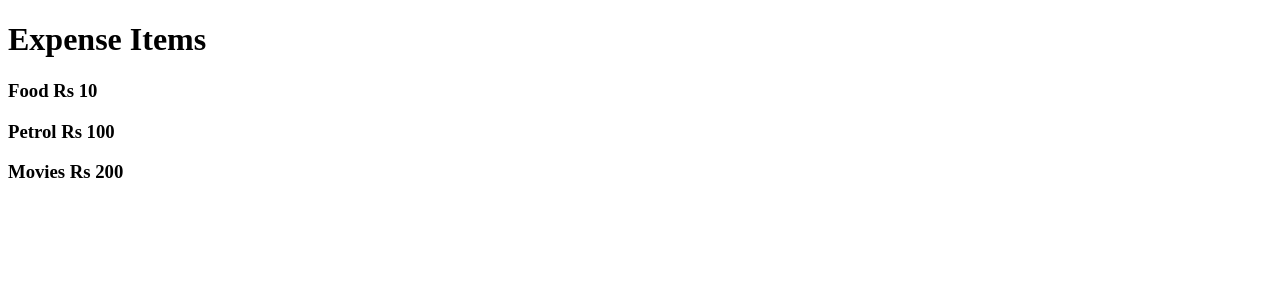
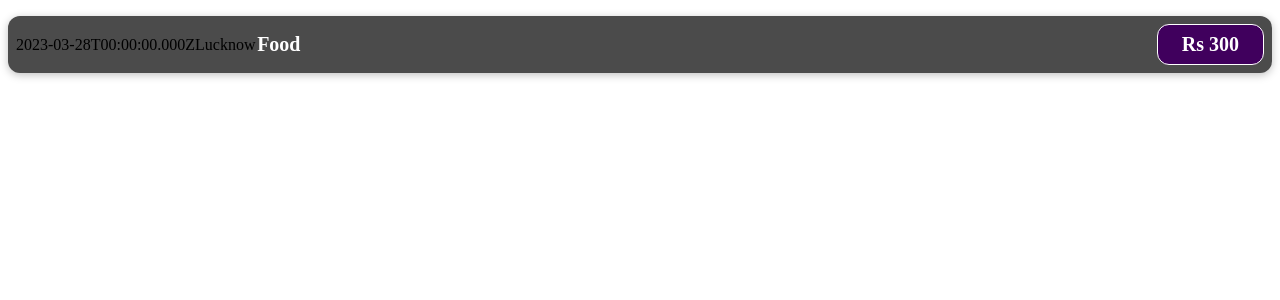
Before and after one commit to DevbratRai/sharpner_task, a React (Vite) app in the folder Expenses/: page / in a window 1280 px wide. Shown: the top 300 px of the page. Built offline with nearby package versions, Linux system fonts and the light colour scheme.

Commit message:
Styling and using JS in JSX

```diff
--- /dev/null
+++ b/Expenses/src/components/ExpenseItems.css
@@ -0,0 +1,51 @@
+.expense-item {
+  display: flex;
+  justify-content: space-between;
+  align-items: center;
+  box-shadow: 0 2px 8px rgba(0, 0, 0, 0.25);
+  padding: 0.5rem;
+  margin: 1rem 0;
+  border-radius: 12px;
+  background-color: #4b4b4b;
+}
+
+.expense-item_description {
+  display: flex;
+  flex-direction: column;
+  gap: 1rem;
+  align-items: flex-end;
+  flex-flow: column-reverse;
+  justify-content: flex-start;
+  flex: 1;
+}
+.expense-item h2 {
+  color: #3a3a3a;
+  font-size: 1rem;
+  flex: 1;
+  margin: 0.1rem;
+  color: white;
+}
+.expense-item_price {
+  font-size: 1rem;
+  font-weight: bold;
+  color: white;
+  background-color: #40005d;
+  border: 1px solid white;
+  padding: 0.5rem;
+  border-radius: 12px;
+}
+@media (min-width: 580px) {
+  .expense-item_description {
+    flex-direction: row;
+    align-items: center;
+    justify-content: flex-start;
+    flex: 1;
+  }
+  .expense-item_description h2 {
+    font-size: 1.25rem;
+  }
+  .expense-item_price {
+    font-size: 1.25rem;
+    padding: 0.5rem 1.5rem;
+  }
+}
--- a/Expenses/src/components/ExpenseItems.jsx
+++ b/Expenses/src/components/ExpenseItems.jsx
@@ -1,14 +1,19 @@
 import React from "react";
+import "./ExpenseItems.css";
 
 function ExpenseItems() {
+  const LocationOfExpenditure = "Lucknow";
+  const expenseDate = new Date(2023, 2, 28);
+  const expenseTitle = "Food";
+  const expensePrice = 300;
   return (
-    <div>
-      <div>
-        <h1>Expense Items</h1>
+    <div className="expense-item">
+      <div>{expenseDate.toISOString()}</div>
+      <div>{LocationOfExpenditure}</div>
+      <div className="expense-item_description">
+        <h2>{expenseTitle}</h2>
+        <div className="expense-item_price">Rs {expensePrice}</div>
       </div>
-      <h3>Food Rs 10</h3>
-      <h3> Petrol Rs 100</h3>
-      <h3>Movies Rs 200</h3>
     </div>
   );
 }
```
